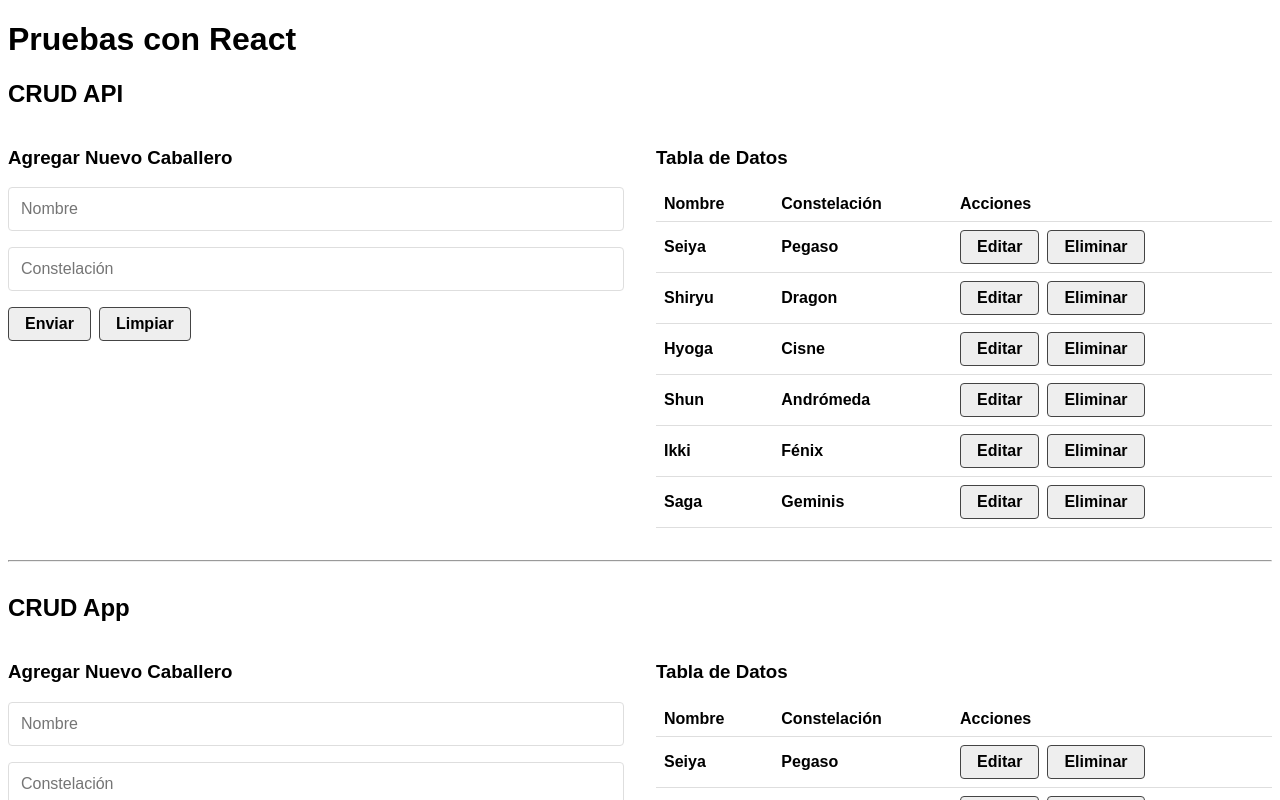
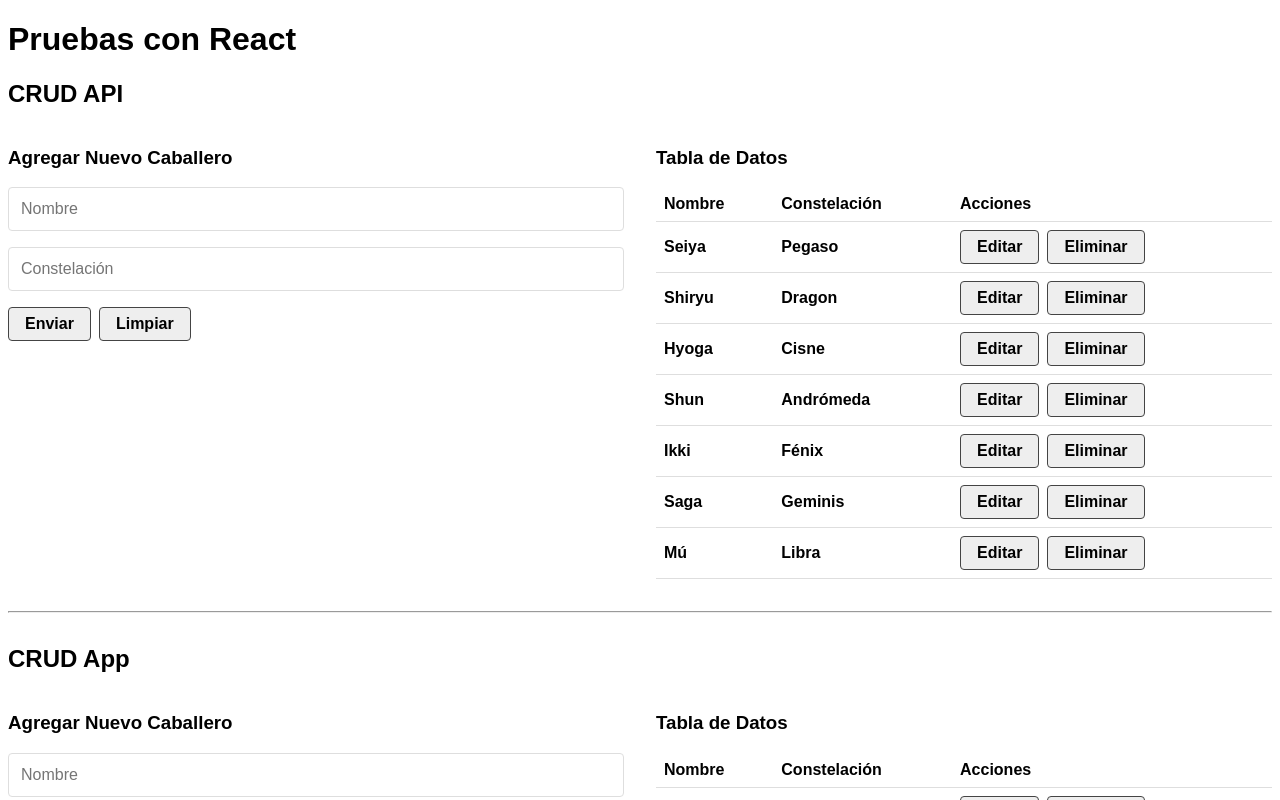
Before and after one commit to JIVitian/PruebaCrudReact, a React (Create React App) app: page / in a window 1280 px wide. Shown: the top 800 px of the page. Built offline with nearby package versions, Linux system fonts and the light colour scheme; data requests are answered from the project's data file.

Commit message:
Funciona el método PUT de la API

```diff
--- a/src/api/db.json
+++ b/src/api/db.json
@@ -29,6 +29,11 @@
       "name": "Saga",
       "constellation": "Geminis",
       "id": 1635892767892
+    },
+    {
+      "name": "Mú",
+      "constellation": "Libra",
+      "id": 1635894592864
     }
   ]
 }
--- a/src/components/CrudApi.js
+++ b/src/components/CrudApi.js
@@ -32,23 +32,35 @@ export default function CrudApi() {
   const createData = (data) => {
     data.id = Date.now();
 
+    // En este caso, debo agregar en el body el tipo de contenido que va a enviar la petición
+    // sino me guardará solo el id en el servidor. Esto dependerá de la API que consultemos.
     let options = {
       body: data,
       headers: { "content-type": "application/json" },
     };
-    // Debo agregar en el body el tipo de contenido que va a enviar la petición
-    // sino me guardará solo el id en el servidor.
+
     api.post(url, options).then((res) => {
-      console.log(res);
       if (!res.err) setDb([...db, res]);
       else setError(res);
     });
     setDb([...db, data]);
   };
 
+  // Para actualizar los datos en el servidor, necesito hacer una petición del tipo PUT
   const updateData = (data) => {
-    let newData = db.map((el) => (el.id === data.id ? data : el));
-    setDb(newData);
+    let endpoint = `${url}/${data.id}`;
+
+    let options = {
+      body: data,
+      headers: { "content-type": "application/json" },
+    };
+
+    api.put(endpoint, options).then((res) => {
+      if (!res.err) {
+        let newData = db.map((el) => (el.id === data.id ? data : el));
+        setDb(newData);
+      } else setError(res);
+    });
   };
 
   const deleteData = (id) => {
```
Also changed, not shown: 1 other file (tests, documents, lock files or other folders).
